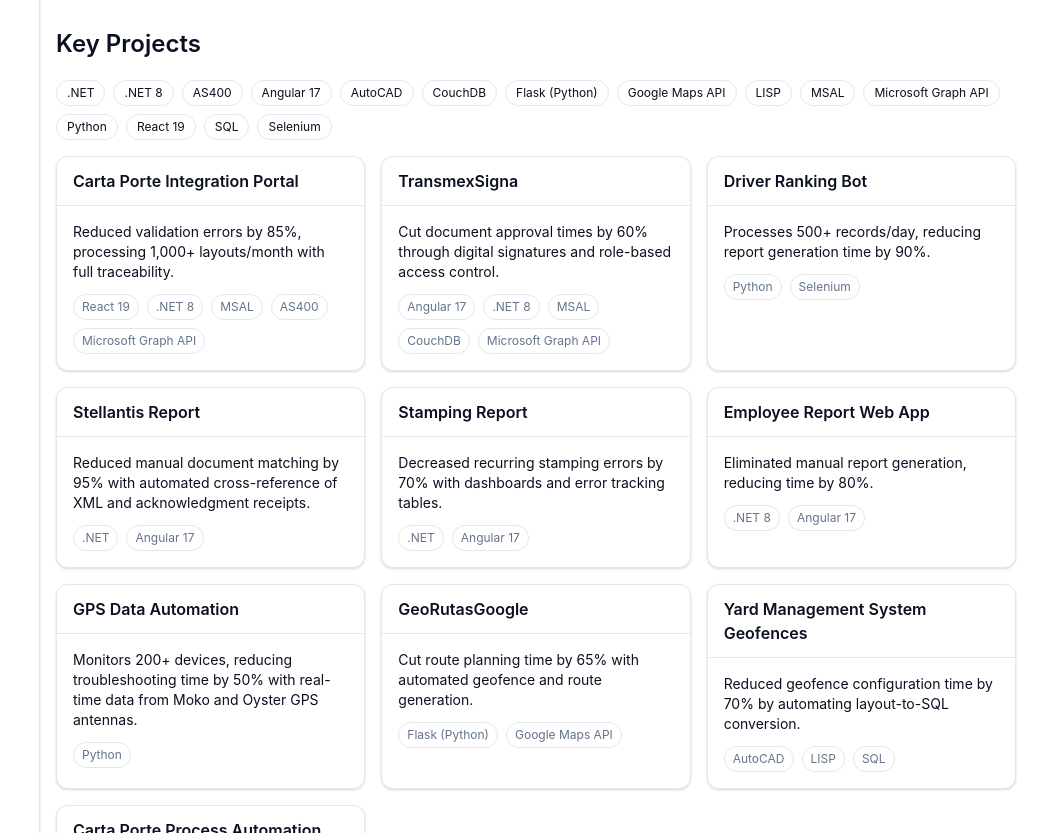
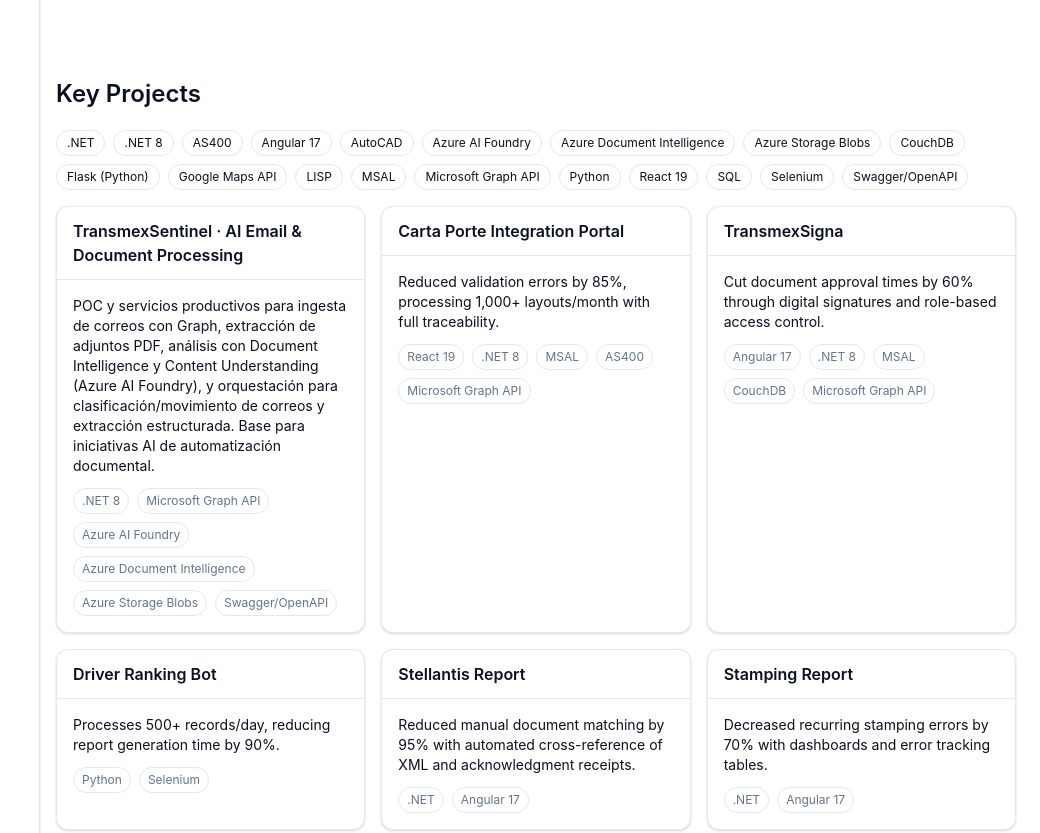
Before and after one commit to RAChavezz/portafolio, a React (Vite) app: page / in a window 1280 px wide. Shown: the part 1940-2773 px from the top of the page, without its empty margins (240-1280 px from the left). Built offline with nearby package versions, Linux system fonts and the light colour scheme.

Commit message:
feat(portfolio): add TransmexSentinel AI project and Azure AI skills

```diff
--- a/src/data/profile.ts
+++ b/src/data/profile.ts
@@ -79,6 +79,9 @@
     cloudAndDevOps: [
       'Azure AD (MSAL)',
       'Microsoft Graph API',
+      'Azure AI Foundry',
+      'Azure Document Intelligence (Form Recognizer)',
+      'Azure Storage Blobs',
       'Power Automate',
       'Git/GitHub',
       'Logstash',
@@ -140,6 +143,19 @@
     },
   ],
   projects: [
+    {
+      name: 'TransmexSentinel · AI Email & Document Processing',
+      technologies: [
+        '.NET 8',
+        'Microsoft Graph API',
+        'Azure AI Foundry',
+        'Azure Document Intelligence',
+        'Azure Storage Blobs',
+        'Swagger/OpenAPI',
+      ],
+      impact:
+        'POC y servicios productivos para ingesta de correos con Graph, extracción de adjuntos PDF, análisis con Document Intelligence y Content Understanding (Azure AI Foundry), y orquestación para clasificación/movimiento de correos y extracción estructurada. Base para iniciativas AI de automatización documental.',
+    },
     {
       name: 'Carta Porte Integration Portal',
       technologies: ['React 19', '.NET 8', 'MSAL', 'AS400', 'Microsoft Graph API'],
```
